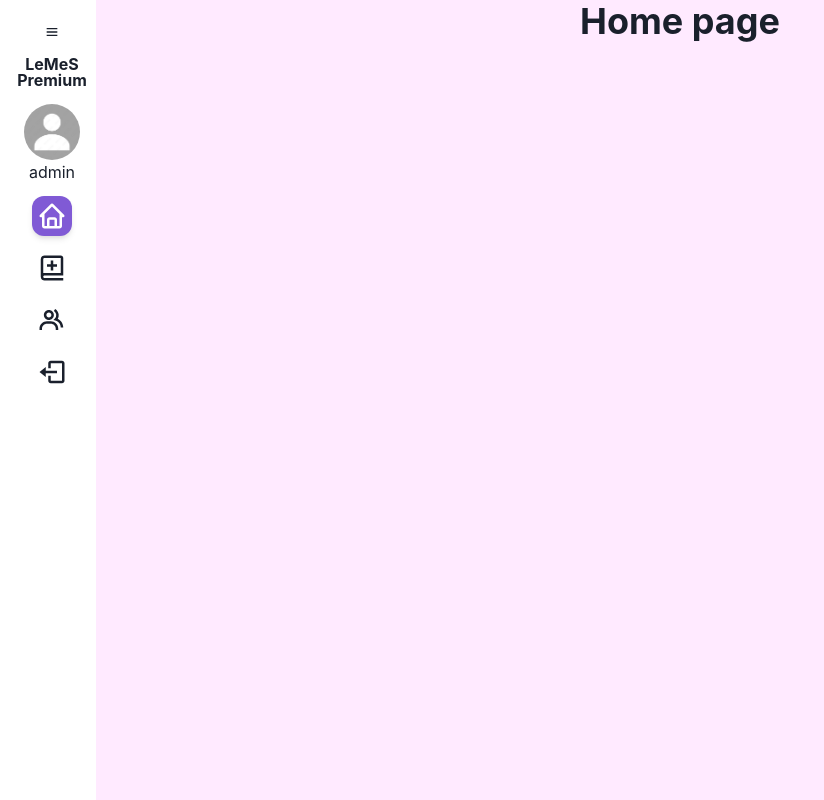
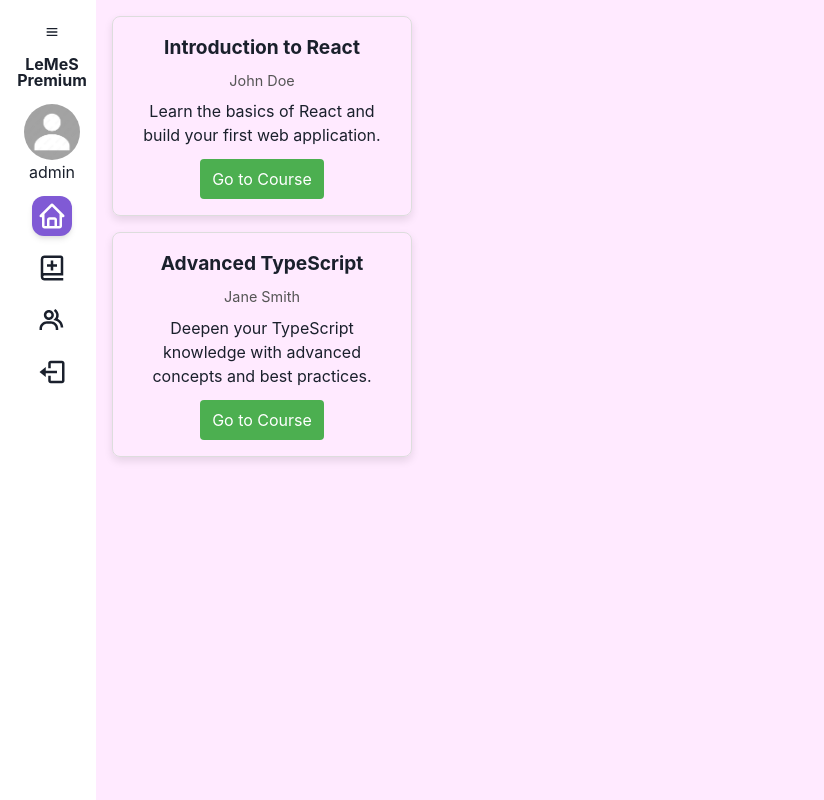
Before and after one commit to nathaniacalista01/LeMeS-WBD-React, a React (Create React App) app: page / in a window 1280 px wide. Shown: the whole page, without its empty margins (0-824 px from the left). Built offline with nearby package versions, Linux system fonts and the light colour scheme.

Commit message:
feat: homepage course

```diff
--- a/src/pages/Home.tsx
+++ b/src/pages/Home.tsx
@@ -1,14 +1,73 @@
-import { Container, Heading } from '@chakra-ui/react'
-import React from 'react'
+import React from 'react';
 
-const Home = () => {
+const courseCardStyle: React.CSSProperties = {
+  width: '300px',
+  padding: '16px',
+  border: '1px solid #ddd',
+  borderRadius: '8px',
+  margin: '16px',
+  boxShadow: '0 4px 8px rgba(0, 0, 0, 0.1)',
+};
+
+const titleStyle: React.CSSProperties = {
+  fontSize: '1.2em',
+  fontWeight: 'bold',
+  marginBottom: '8px',
+};
+
+const instructorStyle: React.CSSProperties = {
+  fontSize: '0.9em',
+  color: '#555',
+};
+
+const detailStyle: React.CSSProperties = {
+  marginTop: '8px',
+};
+
+const buttonStyle: React.CSSProperties = {
+  marginTop: '12px',
+  padding: '8px 12px',
+  backgroundColor: '#4CAF50',
+  color: 'white',
+  border: 'none',
+  borderRadius: '4px',
+  cursor: 'pointer',
+};
+
+const CourseCard: React.FC<{ title: string; instructor: string; details: string }> = ({ title, instructor, details }) => {
+  const handleGoToCourse = () => {
+    // Handle navigation to the course page
+    console.log('Navigating to the course:', title);
+  };
+
   return (
-    <Container display={"flex"} flexDirection={"column"}>
-      <Heading>
-        Home page
-      </Heading>
-    </Container>
-  )
-}
+    <div style={courseCardStyle}>
+      <div style={titleStyle}>{title}</div>
+      <div style={instructorStyle}>{instructor}</div>
+      <div style={detailStyle}>{details}</div>
+      <button style={buttonStyle} onClick={handleGoToCourse}>
+        Go to Course
+      </button>
+    </div>
+  );
+};
 
-export default Home
+const App: React.FC = () => {
+  return (
+    <div>
+      <CourseCard
+        title="Introduction to React"
+        instructor="John Doe"
+        details="Learn the basics of React and build your first web application."
+      />
+      <CourseCard
+        title="Advanced TypeScript"
+        instructor="Jane Smith"
+        details="Deepen your TypeScript knowledge with advanced concepts and best practices."
+      />
+      {/* Add more CourseCard components with different data */}
+    </div>
+  );
+};
+
+export default App;
```
Also changed, not shown: src/types.ts (added, +22 -0 lines), 2 other files (tests, documents, lock files or other folders).
